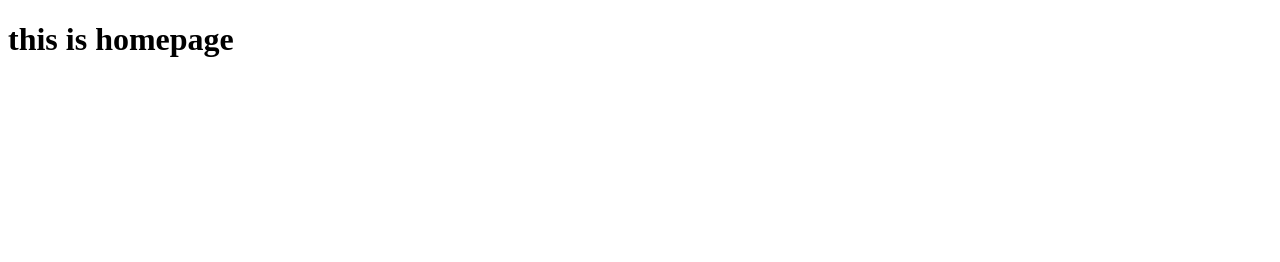
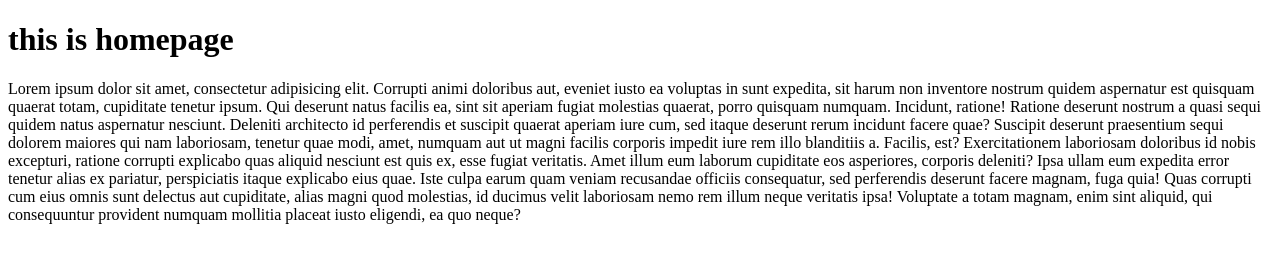
Before and after one commit to AmolJadhav37/learngit1, a plain HTML site: page index.html in a window 1280 px wide. Drawn offline with Linux system fonts and the light colour scheme.

Commit message:
added new paragraph

```diff
--- a/index.html
+++ b/index.html
@@ -7,5 +7,6 @@
 </head>
 <body>
     <h1>this is homepage</h1>
+    <p>Lorem ipsum dolor sit amet, consectetur adipisicing elit. Corrupti animi doloribus aut, eveniet iusto ea voluptas in sunt expedita, sit harum non inventore nostrum quidem aspernatur est quisquam quaerat totam, cupiditate tenetur ipsum. Qui deserunt natus facilis ea, sint sit aperiam fugiat molestias quaerat, porro quisquam numquam. Incidunt, ratione! Ratione deserunt nostrum a quasi sequi quidem natus aspernatur nesciunt. Deleniti architecto id perferendis et suscipit quaerat aperiam iure cum, sed itaque deserunt rerum incidunt facere quae? Suscipit deserunt praesentium sequi dolorem maiores qui nam laboriosam, tenetur quae modi, amet, numquam aut ut magni facilis corporis impedit iure rem illo blanditiis a. Facilis, est? Exercitationem laboriosam doloribus id nobis excepturi, ratione corrupti explicabo quas aliquid nesciunt est quis ex, esse fugiat veritatis. Amet illum eum laborum cupiditate eos asperiores, corporis deleniti? Ipsa ullam eum expedita error tenetur alias ex pariatur, perspiciatis itaque explicabo eius quae. Iste culpa earum quam veniam recusandae officiis consequatur, sed perferendis deserunt facere magnam, fuga quia! Quas corrupti cum eius omnis sunt delectus aut cupiditate, alias magni quod molestias, id ducimus velit laboriosam nemo rem illum neque veritatis ipsa! Voluptate a totam magnam, enim sint aliquid, qui consequuntur provident numquam mollitia placeat iusto eligendi, ea quo neque?</p>
 </body>
 </html>
```
